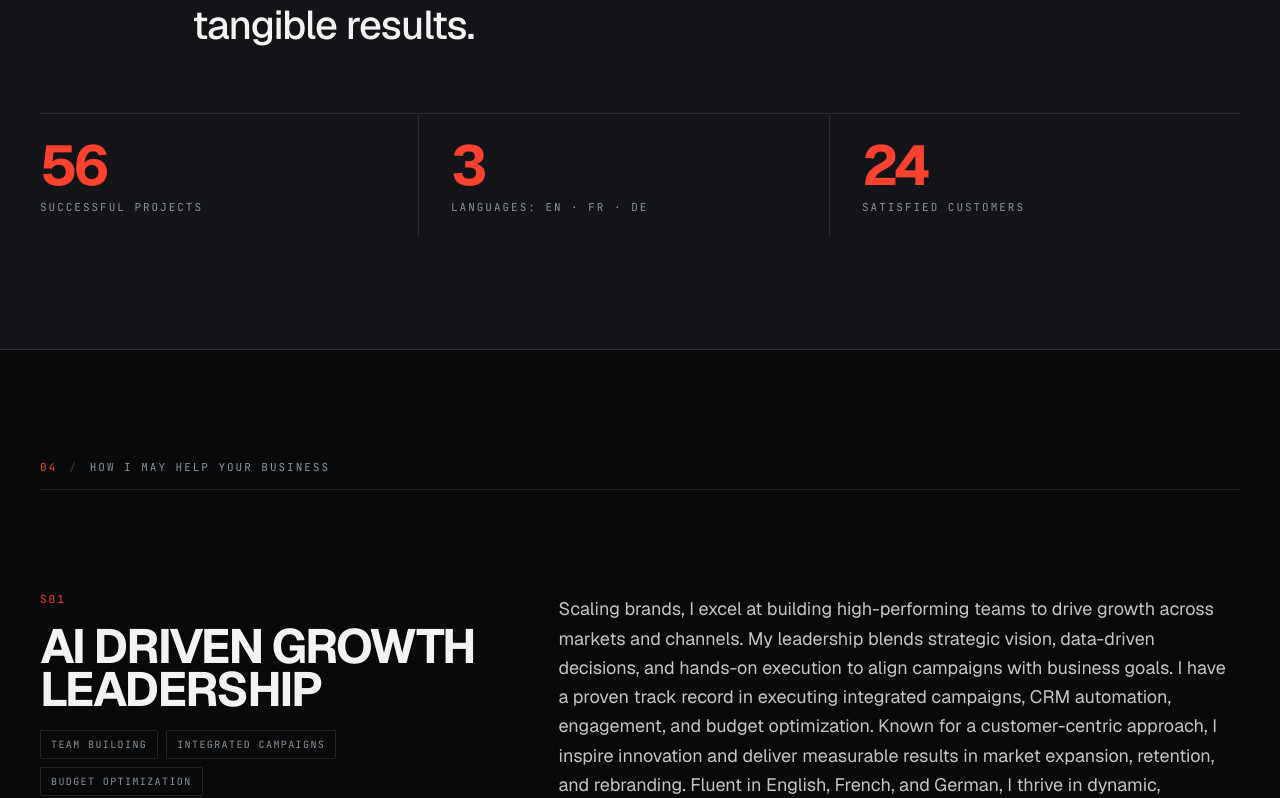
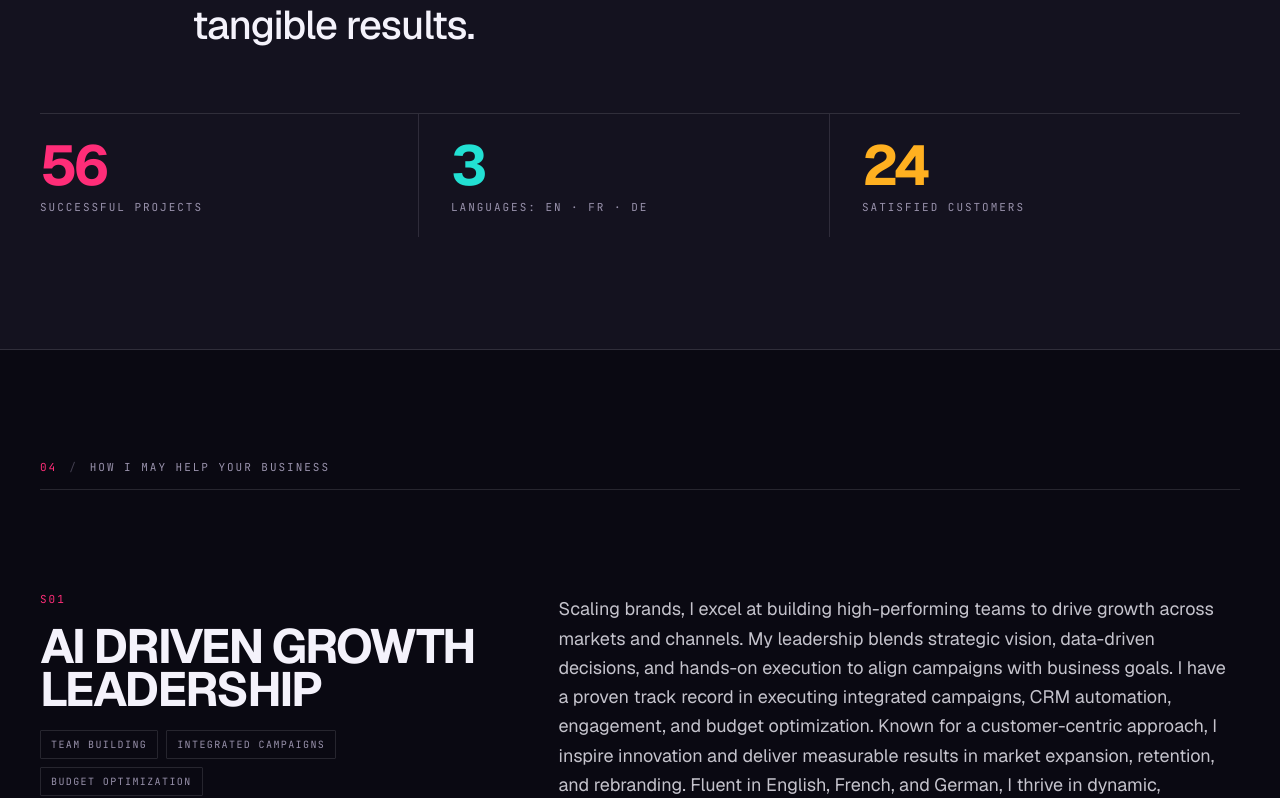
Before and after one commit to Tillmannk-Code/Tillmann-self-hosted, a Next.js app: page / in a window 1280 px wide. Shown: the part 1536-2334 px from the top of the page. Built offline with nearby package versions, Linux system fonts and the light colour scheme; no server answers.

Commit message:
Add bold multi-color homepage palette for look-and-feel test

```diff
--- a/app/globals.css
+++ b/app/globals.css
@@ -21,6 +21,8 @@
   --color-muted-foreground: var(--muted-foreground);
   --color-accent: var(--accent);
   --color-accent-foreground: var(--accent-foreground);
+  --color-accent-2: var(--accent-2);
+  --color-accent-3: var(--accent-3);
   --color-destructive: var(--destructive);
   --color-border: var(--border);
   --color-input: var(--input);
@@ -37,35 +39,37 @@
 :root {
   color-scheme: dark;
 
-  /* near-black canvas */
-  --background: #08090a;
+  /* deep ink canvas with a faint violet cast so bold accents sit warmer */
+  --background: #0a0912;
   /* raised surface / alternating bands */
-  --surface: #121417;
+  --surface: #14121f;
   /* off-white */
-  --foreground: #f2f4f3;
-  /* signal vermilion red — the only accent */
-  --accent: #ff412e;
-  --accent-foreground: #f2f4f3;
+  --foreground: #f4f2fb;
+  /* bold & colorful trio — electric magenta lead, cyan + amber support */
+  --accent: #ff2d78;
+  --accent-foreground: #0a0912;
+  --accent-2: #22e0d3;
+  --accent-3: #ffb020;
 
-  --card: #121417;
-  --card-foreground: #f2f4f3;
-  --popover: #121417;
-  --popover-foreground: #f2f4f3;
+  --card: #14121f;
+  --card-foreground: #f4f2fb;
+  --popover: #14121f;
+  --popover-foreground: #f4f2fb;
 
-  --primary: #ff412e;
-  --primary-foreground: #f2f4f3;
-  --secondary: #1a1d21;
-  --secondary-foreground: #f2f4f3;
+  --primary: #ff2d78;
+  --primary-foreground: #0a0912;
+  --secondary: #201b30;
+  --secondary-foreground: #f4f2fb;
 
-  --muted: #1a1d21;
-  --muted-foreground: #8a9299;
+  --muted: #201b30;
+  --muted-foreground: #9992ac;
 
-  /* deep crimson so errors stay distinct from the vermilion accent */
-  --destructive: #d61f4b;
+  /* deep crimson so errors stay distinct from the magenta accent */
+  --destructive: #e11d48;
 
-  --border: color-mix(in oklab, #f2f4f3 11%, transparent);
-  --input: color-mix(in oklab, #f2f4f3 16%, transparent);
-  --ring: #ff412e;
+  --border: color-mix(in oklab, #f4f2fb 12%, transparent);
+  --input: color-mix(in oklab, #f4f2fb 16%, transparent);
+  --ring: #ff2d78;
 
   --radius: 0.125rem;
 }
--- a/app/layout.tsx
+++ b/app/layout.tsx
@@ -84,7 +84,7 @@ export const metadata: Metadata = {
 
 export const viewport: Viewport = {
   colorScheme: 'dark',
-  themeColor: '#08090A',
+  themeColor: '#0A0912',
 }
 
 export default function RootLayout({
--- a/components/sections/hero.tsx
+++ b/components/sections/hero.tsx
@@ -3,6 +3,10 @@ import { Container } from '@/components/container'
 import { Cta } from '@/components/cta'
 import { hero, site } from '@/lib/content'
 import { cn } from '@/lib/utils'
+
+// Bold & colorful: the stacked wordmark walks through the accent trio, the
+// final line landing on the magenta lead so the CTA below reads as its echo.
+const ACCENT_CYCLE = ['text-accent-2', 'text-accent-3', 'text-accent']
 
 export function Hero() {
   // pt-16 clears the fixed h-16 header and must stay. The container's own top
@@ -12,7 +16,7 @@ export function Hero() {
   return (
     <section className="pt-16">
       <Container className="flex flex-col gap-10 pt-8 pb-16 md:pt-10 md:pb-24">
-        {/* Signature element: the stacked wordmark */}
+        {/* Signature element: the stacked wordmark, each line a different accent */}
         <h1 className="flex flex-col">
           {hero.words.map((word, i) => (
             <span
@@ -21,8 +25,8 @@ export function Hero() {
             >
               <span
                 className={cn(
-                  'display text-[clamp(2.75rem,13vw,11rem)]',
-                  i === hero.words.length - 1 && 'text-accent',
+                  'display text-[clamp(2.75rem,13vw,11rem)] transition-colors',
+                  ACCENT_CYCLE[i % ACCENT_CYCLE.length],
                 )}
               >
                 {word}
--- a/components/sections/positioning.tsx
+++ b/components/sections/positioning.tsx
@@ -1,5 +1,8 @@
 import { Container } from '@/components/container'
 import { positioning } from '@/lib/content'
+
+// Rotate the accent trio across the stat figures so each fact gets its own hue.
+const STAT_ACCENTS = ['text-accent', 'text-accent-2', 'text-accent-3']
 
 export function Positioning() {
   return (
@@ -8,7 +11,7 @@ export function Positioning() {
         <div className="flex gap-6 md:gap-10">
           <span
             aria-hidden
-            className="bg-accent mt-3 hidden h-[2px] w-16 shrink-0 md:block lg:w-28"
+            className="mt-3 hidden h-[2px] w-16 shrink-0 bg-gradient-to-r from-accent via-accent-3 to-accent-2 md:block lg:w-28"
           />
           <p className="max-w-4xl text-[clamp(1.375rem,3.4vw,2.5rem)] leading-[1.2] font-medium tracking-tight text-pretty">
             {positioning.statement}
@@ -16,7 +19,7 @@ export function Positioning() {
         </div>
 
         <dl className="border-border flex flex-col border-t sm:flex-row">
-          {positioning.facts.map((fact) => (
+          {positioning.facts.map((fact, i) => (
             <div
               key={fact.label}
               className="border-border flex flex-1 flex-col gap-2 border-b py-6 sm:border-b-0 sm:not-first:border-l sm:not-first:pl-8"
@@ -24,7 +27,7 @@ export function Positioning() {
               <dt className="eyebrow text-muted-foreground order-2">
                 {fact.label}
               </dt>
-              <dd className="text-accent order-1 text-[clamp(2rem,5vw,3.5rem)] leading-none font-bold tracking-tighter">
+              <dd className={`${STAT_ACCENTS[i % STAT_ACCENTS.length]} order-1 text-[clamp(2rem,5vw,3.5rem)] leading-none font-bold tracking-tighter`}>
                 {fact.value}
               </dd>
             </div>
--- a/components/sections/services.tsx
+++ b/components/sections/services.tsx
@@ -1,6 +1,9 @@
 import { Container } from '@/components/container'
 import { SectionHeading } from '@/components/section-heading'
 import { services } from '@/lib/content'
+
+// Each service gets its own accent from the trio, cycling as the list grows.
+const SERVICE_ACCENTS = ['text-accent', 'text-accent-2', 'text-accent-3']
 
 export function Services() {
   return (
@@ -15,7 +18,7 @@ export function Services() {
               className="flex flex-col gap-8 py-12 not-last:rule-b md:flex-row md:gap-16 md:py-16"
             >
               <div className="flex flex-col gap-5 md:w-2/5">
-                <span className="eyebrow text-accent">
+                <span className={`eyebrow ${SERVICE_ACCENTS[i % SERVICE_ACCENTS.length]}`}>
                   S{String(i + 1).padStart(2, '0')}
                 </span>
                 <h3 className="display text-[clamp(1.75rem,4vw,3rem)] text-balance">
```
